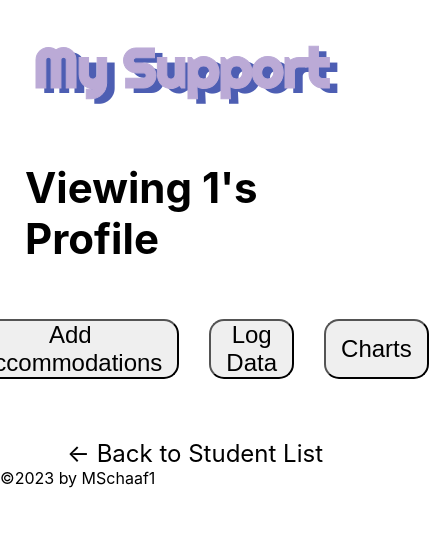
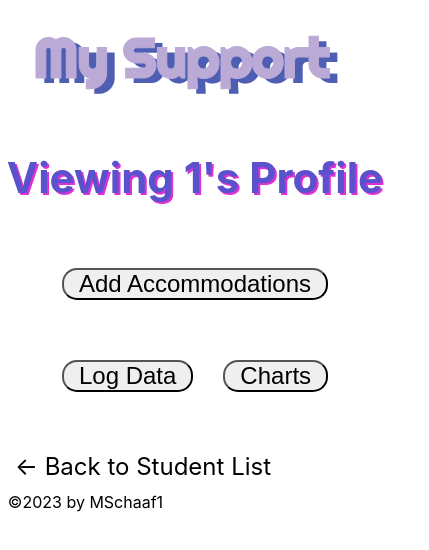
Before and after one commit to mschaaf17/Accommodations, a React (Create React App) app in the folder client/: page /studentProfile/1 in a window 390 px wide. Shown: the top 550 px of the page, 429 px wide, since content can reach past the window. Built offline with nearby package versions, Linux system fonts and the light colour scheme; no server answers.

Commit message:
fixed mobile styling

```diff
--- /dev/null
+++ b/client/src/components/Footer/index.css
@@ -0,0 +1,4 @@
+.footer {
+    padding-top: 3%;
+    padding-left: 2%;
+}
--- a/client/src/components/Footer/index.js
+++ b/client/src/components/Footer/index.js
@@ -1,8 +1,9 @@
 import React from 'react';
+import './index.css'
 
 const Footer = () => {
   return (
-    <footer className="w-100 mt-auto bg-secondary p-4">
+    <footer className="footer">
       <div className="">
         &copy;{new Date().getFullYear()} by MSchaaf1
       </div>
--- a/client/src/components/Header/index.css
+++ b/client/src/components/Header/index.css
@@ -12,10 +12,6 @@
 .nav-section {
     display: flex;
     flex-wrap: wrap;
-    align-items: center;
-    padding: 10px 0;
-
-
 }
 
 .mySupport {
@@ -57,13 +53,14 @@
   }
 
 .nav-options {
-    padding: 0 35px 0 0;
-    justify-content: center;
-    margin: auto;
+    margin: auto 0;
     display: flex;
     flex-wrap: wrap;
-    align-items: center;
 
+}
+
+.nav-options a {
+    justify-content: space-around;
 }
 .logout {
     padding: 0 15px;
--- /dev/null
+++ b/client/src/components/NavigationLinks/index.css
@@ -0,0 +1,10 @@
+.nav-center {
+
+    display: flex;
+    flex-wrap: wrap;
+}
+.nav-center .buttons {
+    display: flex;
+    justify-content: center;
+    flex-wrap: wrap;
+}
--- a/client/src/components/NavigationLinks/index.js
+++ b/client/src/components/NavigationLinks/index.js
@@ -2,12 +2,13 @@ import React from 'react'
 import { Navigate, useParams, Link } from 'react-router-dom'
 import { useQuery } from '@apollo/client'
 import {QUERY_ME} from '../../utils/queries'
+import './index.css'
 
 export default function NavigationLinks() {
     const { username: userParam } = useParams()
     const {loading, data} = useQuery(QUERY_ME)
   return (
-    <div>
+    <div className='nav-center'>
 
         <div className="buttons">
           <button className='profile-options logout'><Link className=" link-to-page" to ={`/studentProfile/${userParam}/addAccommodations`}> Add Accommodations</Link></button>
--- a/client/src/pages/Home/index.css
+++ b/client/src/pages/Home/index.css
@@ -33,12 +33,12 @@
 
 h1 {
     font-size: 68px;
-     display: flex;
-    justify-content: center;
-    align-items: center;
+    display: flex;
     margin: auto;
     padding: 25px;
+    text-decoration: center;
     /* position: absolute;
+
     top: 70%;
     right: 5%;
     font-size: 32px;f
--- a/client/src/pages/StudentPages/StudentProfile/index.css
+++ b/client/src/pages/StudentPages/StudentProfile/index.css
@@ -2,11 +2,12 @@
     display: flex;
     justify-content: space-around;
 } */
-.profile-name {
+/* .profile-name {
     padding: 25px;
     font-weight: bold;
     font-size: 42px;
-}
+    text-decoration: center;
+} */
 .profile-options {
     border-radius: 15px;
     color: black;
--- a/client/src/pages/StudentPages/StudentProfile/index.js
+++ b/client/src/pages/StudentPages/StudentProfile/index.js
@@ -44,7 +44,7 @@ if (loading) {
 
 
       {/* need to get ride of extra : in userparam */}
-          <h1 className='profile-name'>{` Viewing ${userParam}'s Profile `}</h1>
+          <h2 className='profile-name'>{` Viewing ${userParam}'s Profile `}</h2>
 
         {/* log data link to = log data page */}
 
--- a/client/src/pages/TeacherPages/StudentCharts/index.js
+++ b/client/src/pages/TeacherPages/StudentCharts/index.js
@@ -31,8 +31,8 @@ export default function StudentCharts() {
     //http://localhost:3000/generate-pdf?url=http://localhost:3000/studentProfile/henry.com/studentCharts
    // http://localhost:3000/studentProfile/henry.com/studentCharts
     //const url = `/generate-pdf?url=${encodeURIComponent(window.location.href)}`;
-   // const url = 'http://localhost:3001/generate-pdf?url=' + encodeURIComponent('http://localhost:3000/studentProfile/' + userParam + '/studentCharts');
-   const url = 'https://inclusion-student-app-351765654f70.herokuapp.com/generate-pdf?url=' + encodeURIComponent('https://inclusion-student-app-351765654f70.herokuapp.com/studentProfile/' + userParam + '/studentCharts');
+    //const url = 'http://localhost:3001/generate-pdf?url=' + encodeURIComponent('http://localhost:3000/studentProfile/' + userParam + '/studentCharts');
+    const url = 'https://inclusion-student-app-351765654f70.herokuapp.com/generate-pdf?url=' + encodeURIComponent('https://inclusion-student-app-351765654f70.herokuapp.com/studentProfile/' + userParam + '/studentCharts');
     console.log(url);
     const printWindow = window.open(url, '_blank', 'noopener,noreferrer');
 
--- a/client/src/pages/TeacherPages/TeacherDataTracking/index.css
+++ b/client/src/pages/TeacherPages/TeacherDataTracking/index.css
@@ -3,24 +3,27 @@
     padding: 10px;
 }
 .modal-dialog{
-
     border: 5px solid #f780ef;
     border-radius: 10px;
-    position: absolute;
-    top: 40%;
-    bottom: 42%;
-    left: 40%;
-    right: 40%;
+    position: fixed;
+    top: 50%;
+    left: 50%;
+    transform: translate(-50%, -50%);
     background-color: white;
-
+    padding:30px;
+    display: flex;
+    flex-direction: column;
+    align-items: center;
+    justify-content: center;
 
 
 }
 .modal-content {
-    display: flex;
-    flex-wrap: wrap;
-    justify-content: center;
-    padding: 10%;
+    flex: 1;
+  display: flex;
+  flex-direction: column;
+  align-items: center;
+  justify-content: center;
 
 }
 .modal-cancel {
```
